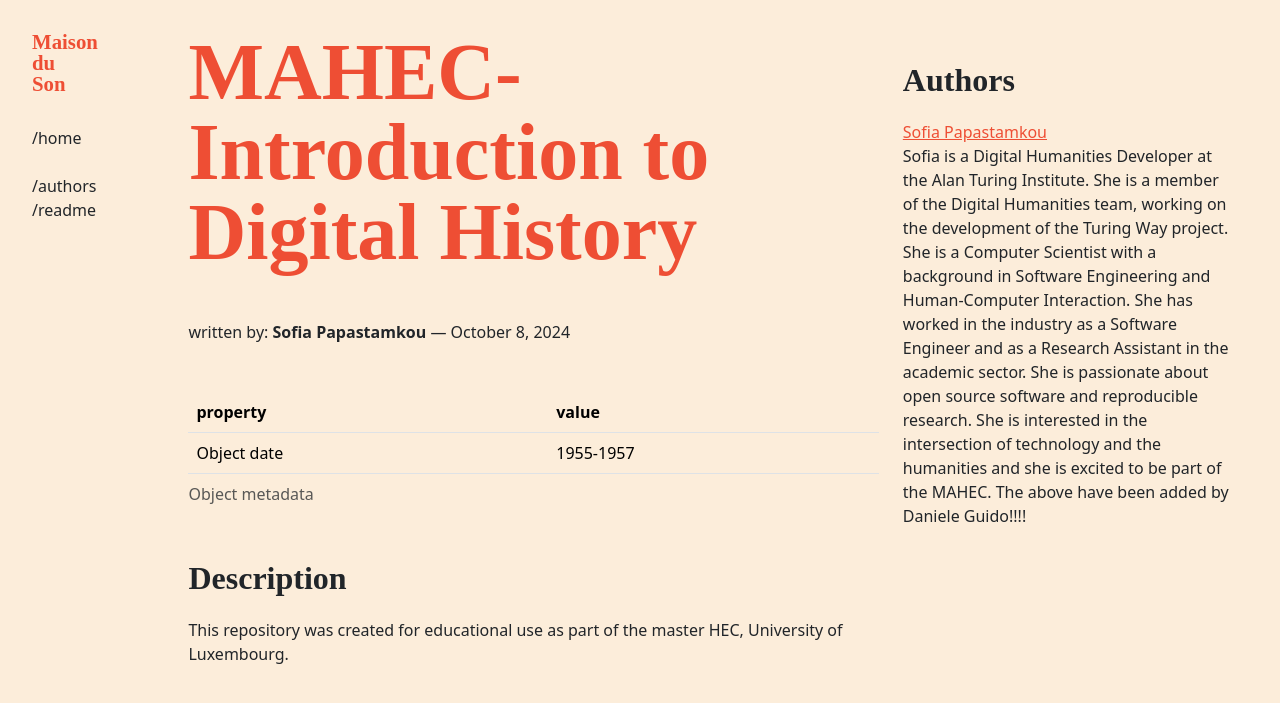
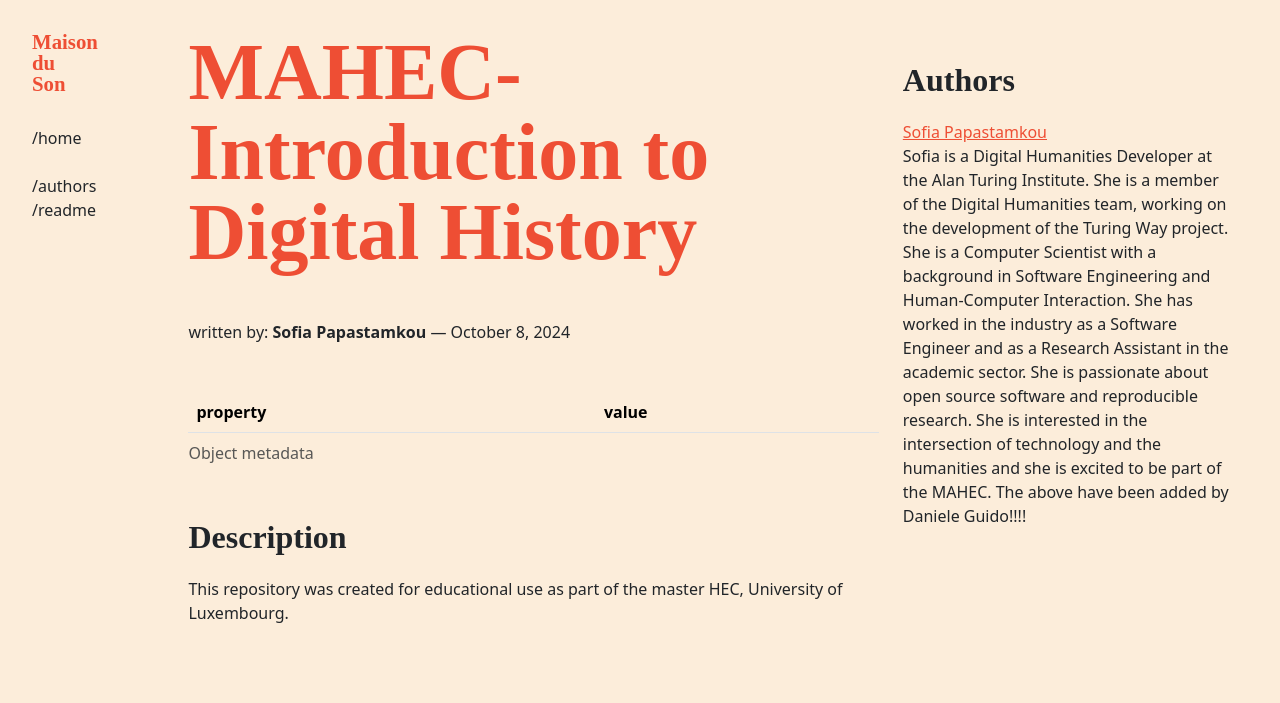
Before and after one commit to C2DH/mahec-digital-history, a Jekyll site: the page built from _objects/test.md, in a window 1280 px wide. Shown: the top 703 px of the page. Built offline with Jekyll 4.4.1, drawn with Linux system fonts in a browser that asks for light colours; some web fonts are replaced.

Commit message:
Update test.md

```diff
--- a/_objects/test.md
+++ b/_objects/test.md
@@ -4,7 +4,6 @@ abstract: 'The repository was created for the students of the MAHEC to experimen
 authors:
   - sofia-papastamkou
 date: 2024-10-08
-object_date: 1955-1957
 ---
 
 ## Description
```
